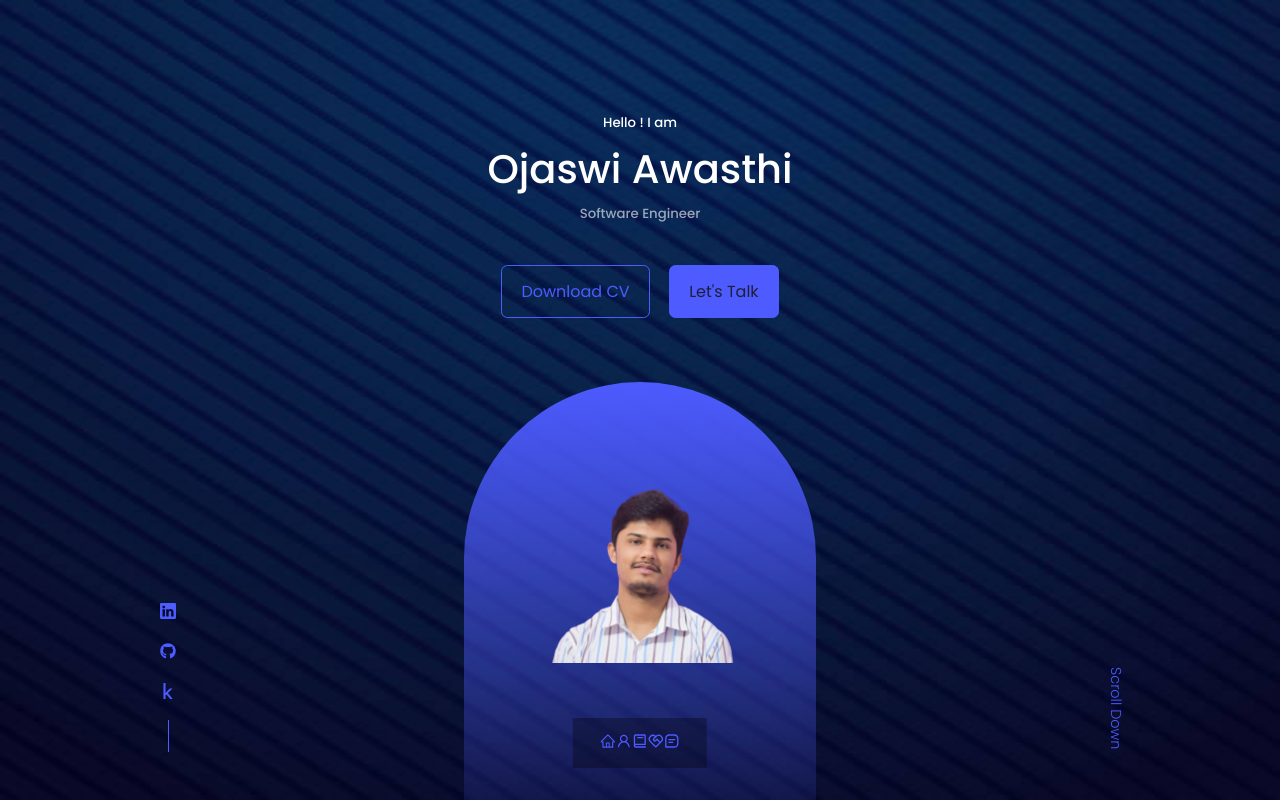
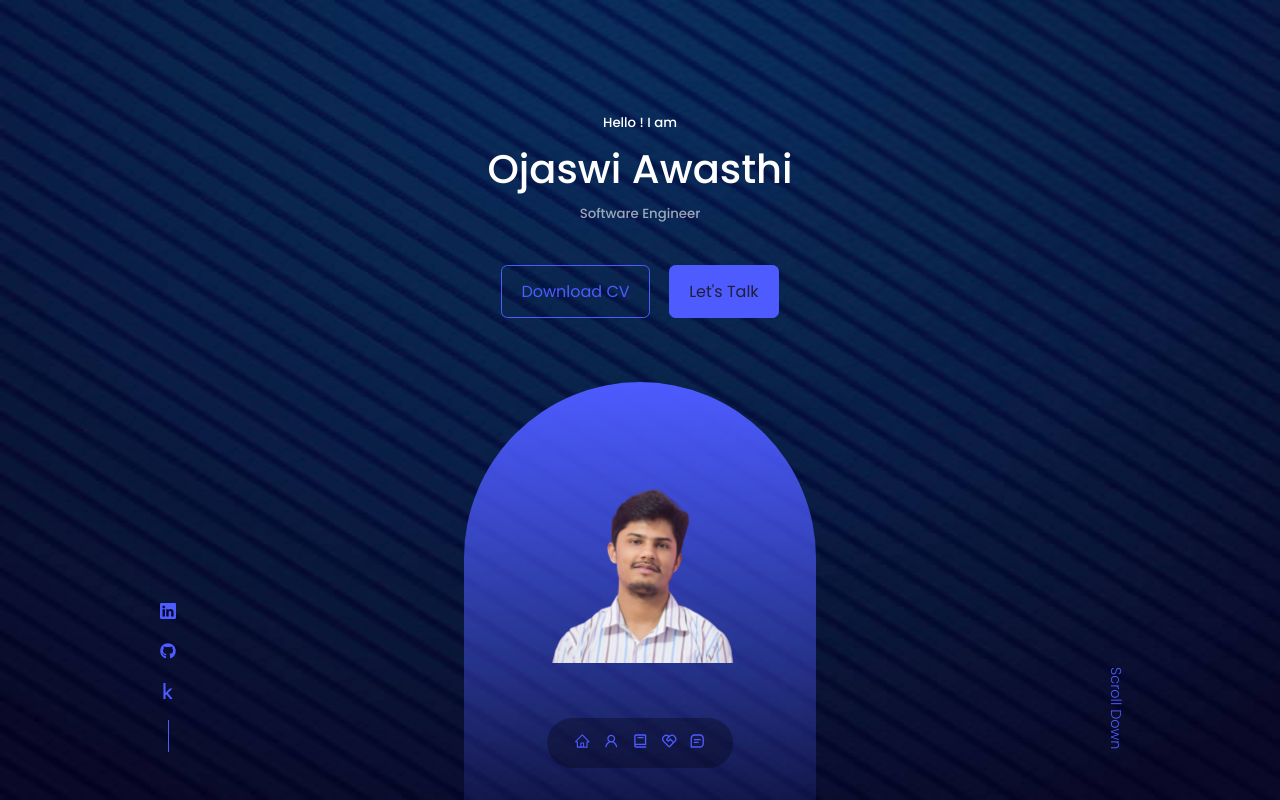
Before and after one commit to Ojaswi2000/ojaswi_portfolio, a React (Create React App) app: page / in a window 1280 px wide. Shown: the top 800 px of the page. Built offline with nearby package versions, Linux system fonts and the light colour scheme.

Commit message:
display flex then gap

```diff
--- a/src/components/nav/nav.css
+++ b/src/components/nav/nav.css
@@ -8,4 +8,7 @@ nav{
   left: 50%;
   transform: translateX(-50%);
   bottom: 2rem;
+  display: flex;
+  gap: 0.8rem;
+  border-radius: 3rem;
 }
```
